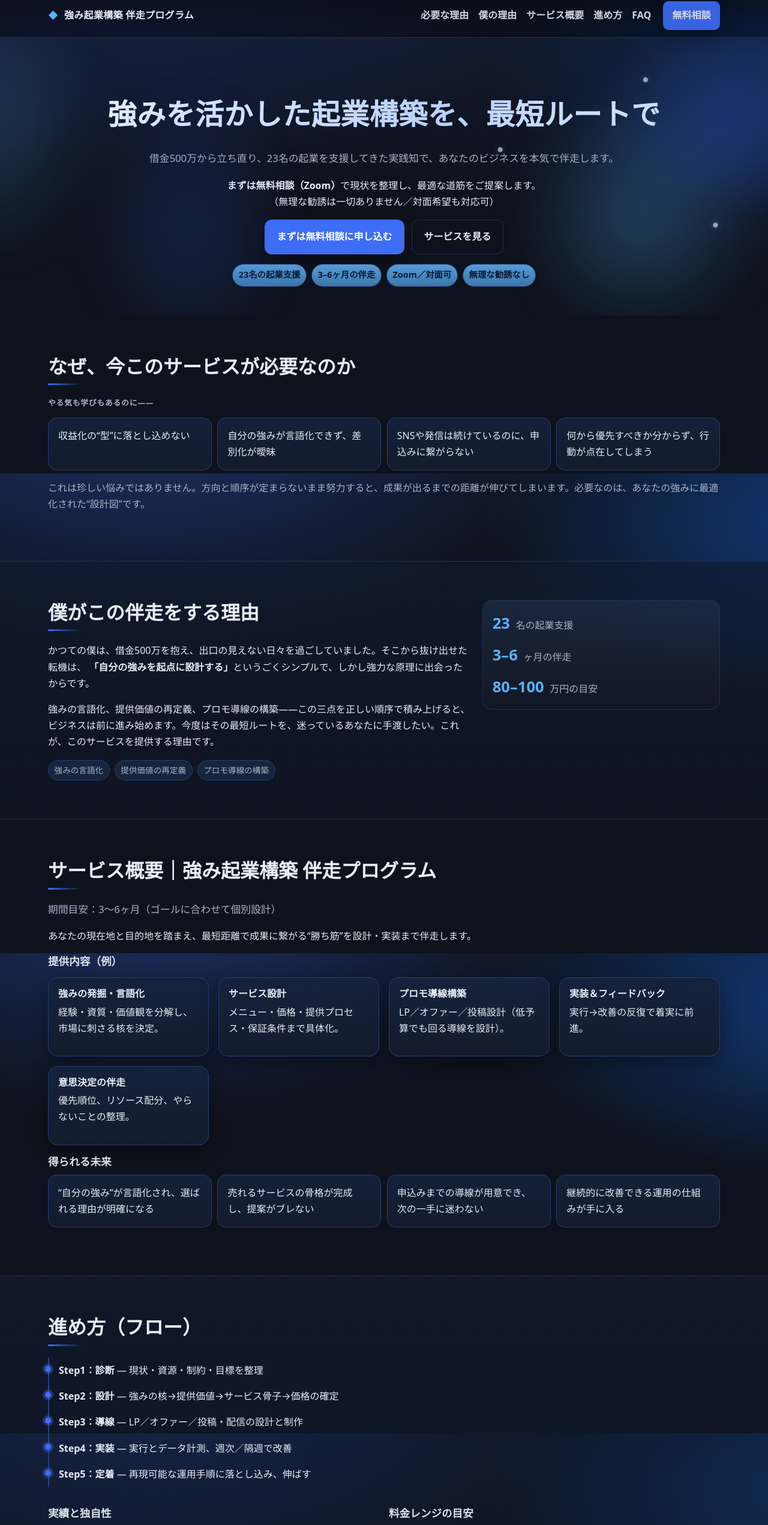
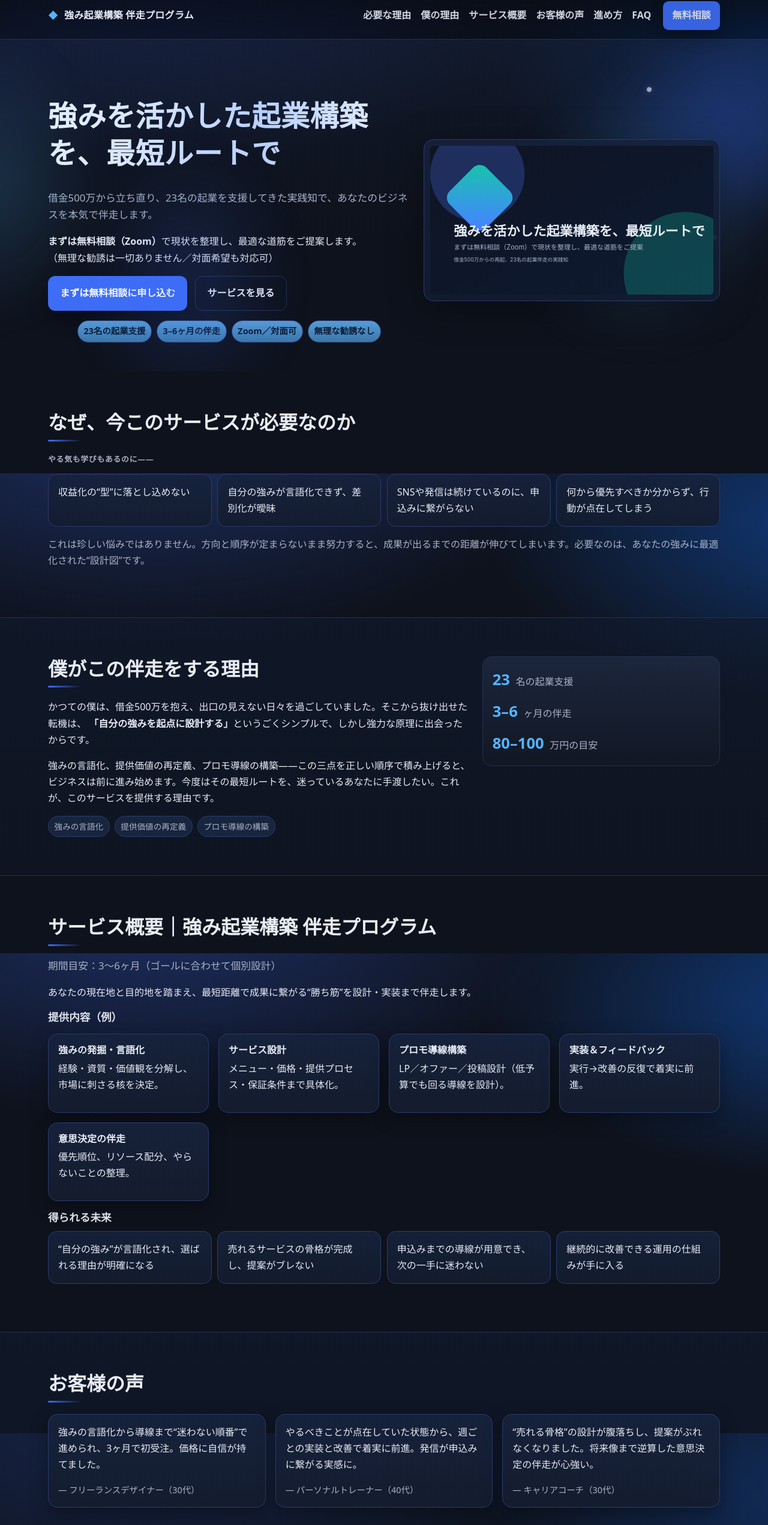
Before and after one commit to s-meiki/optin, a plain HTML site: page index.html in a window 1280 px wide. Shown: the part 11-2553 px from the top of the page at 60% size. Drawn offline with Linux system fonts and the light colour scheme.

Commit message:
拡張: ヒーローに画像枠を追加、テスティモニアル、スクロール連動ナビ＆読了率バーを実装

```diff
--- a/index.html
+++ b/index.html
@@ -34,11 +34,13 @@
           <a href="#why">必要な理由</a>
           <a href="#reason">僕の理由</a>
           <a href="#program">サービス概要</a>
+          <a href="#voices">お客様の声</a>
           <a href="#flow">進め方</a>
           <a href="#faq">FAQ</a>
           <a class="btn primary small" href="#apply">無料相談</a>
         </nav>
       </div>
+      <div class="progress-bar" aria-hidden="true"><span></span></div>
     </header>
 
     <main>
@@ -55,6 +57,8 @@
           </div>
         </div>
         <div class="container hero-inner">
+          <div class="hero-grid">
+            <div class="hero-copy">
               <h1 class="hero-title">強みを活かした起業構築を、最短ルートで</h1>
               <p class="lead">
                 借金500万から立ち直り、23名の起業を支援してきた実践知で、あなたのビジネスを本気で伴走します。
@@ -72,6 +76,11 @@
                 <span class="chip" role="listitem">3–6ヶ月の伴走</span>
                 <span class="chip" role="listitem">Zoom／対面可</span>
                 <span class="chip" role="listitem">無理な勧誘なし</span>
+              </div>
+            </div>
+            <figure class="hero-media" aria-hidden="true">
+              <img src="assets/ogp.svg" alt="" loading="eager" decoding="async" />
+            </figure>
           </div>
         </div>
       </section>
@@ -162,6 +171,32 @@
             <li>売れるサービスの骨格が完成し、提案がブレない</li>
             <li>申込みまでの導線が用意でき、次の一手に迷わない</li>
             <li>継続的に改善できる運用の仕組みが手に入る</li>
+          </ul>
+        </div>
+      </section>
+
+      <section id="voices" class="section alt">
+        <div class="container">
+          <h2 class="section-title">お客様の声</h2>
+          <ul class="grid testimonials">
+            <li>
+              <blockquote>
+                <p>強みの言語化から導線まで“迷わない順番”で進められ、3ヶ月で初受注。価格に自信が持てました。</p>
+                <footer>— フリーランスデザイナー（30代）</footer>
+              </blockquote>
+            </li>
+            <li>
+              <blockquote>
+                <p>やるべきことが点在していた状態から、週ごとの実装と改善で着実に前進。発信が申込みに繋がる実感に。</p>
+                <footer>— パーソナルトレーナー（40代）</footer>
+              </blockquote>
+            </li>
+            <li>
+              <blockquote>
+                <p>“売れる骨格”の設計が腹落ちし、提案がぶれなくなりました。将来像まで逆算した意思決定の伴走が心強い。</p>
+                <footer>— キャリアコーチ（30代）</footer>
+              </blockquote>
+            </li>
           </ul>
         </div>
       </section>
--- a/script.js
+++ b/script.js
@@ -41,6 +41,32 @@ if (heroEl && parallaxEls.length && !prefersReduced) {
   window.addEventListener('resize', onScrollP);
   parallax();
 }
+
+// Scroll spy + reading progress
+const navLinks = Array.from(document.querySelectorAll('.site-header .nav a[href^="#"]'));
+const sections = navLinks
+  .map((a) => document.querySelector(a.getAttribute('href')))
+  .filter(Boolean);
+const progressEl = document.querySelector('.progress-bar span');
+
+const onScrollSpy = () => {
+  const y = window.scrollY + 80; // offset for sticky header
+  let current = null;
+  sections.forEach((sec) => {
+    const top = sec.offsetTop; const bottom = top + sec.offsetHeight;
+    if (y >= top && y < bottom) current = sec.id;
+  });
+  navLinks.forEach((a) => a.classList.toggle('active', a.getAttribute('href') === `#${current}`));
+
+  if (progressEl) {
+    const docH = document.documentElement.scrollHeight - window.innerHeight;
+    const ratio = docH > 0 ? Math.min(1, Math.max(0, window.scrollY / docH)) : 0;
+    progressEl.style.width = `${ratio * 100}%`;
+  }
+};
+window.addEventListener('scroll', onScrollSpy, { passive: true });
+window.addEventListener('resize', onScrollSpy);
+onScrollSpy();
 
 // FAQ accordion
 document.querySelectorAll('.faq-q').forEach((btn) => {
--- a/styles.css
+++ b/styles.css
@@ -69,14 +69,23 @@ ul, ol { margin: 0 0 1em 1.2em; }
 .nav { display: flex; align-items: center; gap: 1rem; }
 .nav a { color: var(--text); text-decoration: none; font-weight: 600; opacity: .9; }
 .nav a:hover { opacity: 1; }
+.nav a.active { color: var(--accent); }
 .nav .primary.small { margin-left: .25rem; }
 
 /* ========== Hero ========== */
 .hero { padding: 6rem 0 3rem; background: linear-gradient(180deg, rgba(19,28,50,.6) 0%, rgba(19,28,50,0) 60%); }
-.hero-inner { text-align: center; }
+.hero-inner { }
 .hero-title { font-size: clamp(1.6rem, 2.5vw + 1rem, 3rem); font-weight: 900; letter-spacing: .01em; background: linear-gradient(90deg, #eaf2ff 0%, #b8d0ff 60%, #eaf2ff 100%); -webkit-background-clip: text; background-clip: text; color: transparent; }
 .lead { font-size: 1.05rem; color: var(--muted); }
-.cta-group { display: flex; gap: .8rem; flex-wrap: wrap; justify-content: center; margin-top: 1rem; }
+.cta-group { display: flex; gap: .8rem; flex-wrap: wrap; justify-content: flex-start; margin-top: 1rem; }
+
+/* Hero layout */
+.hero-grid { display: grid; align-items: center; gap: 1.4rem; grid-template-columns: 1fr; }
+@media (min-width: 960px) { .hero-grid { grid-template-columns: 1.1fr .9fr; } }
+.hero-copy { text-align: left; }
+.hero-media { margin: 0; display: none; align-items: center; justify-content: center; }
+.hero-media img { width: 100%; height: auto; max-height: 420px; object-fit: contain; filter: drop-shadow(0 10px 30px rgba(0,0,0,.35)) saturate(110%); border-radius: 16px; background: linear-gradient(180deg, rgba(22,34,60,.9), rgba(20,28,46,.9)); border: 1px solid color-mix(in lab, var(--primary) 18%, var(--border)); padding: 10px; }
+@media (min-width: 900px) { .hero-media { display: flex; } }
 
 /* Hero decor */
 .hero { position: relative; overflow: hidden; }
@@ -153,6 +162,16 @@ ul, ol { margin: 0 0 1em 1.2em; }
 .timeline li { padding: .5rem 0 .5rem 1rem; position: relative; }
 .timeline li::before { content: ""; position: absolute; left: -7px; top: 14px; width: 10px; height: 10px; background: var(--primary); border-radius: 50%; box-shadow: 0 0 0 4px color-mix(in lab, var(--primary) 35%, transparent); }
 
+/* Testimonials */
+.testimonials { list-style: none; padding: 0; margin: 1rem 0 0; grid-template-columns: repeat(auto-fit, minmax(260px, 1fr)); }
+.testimonials li { background: linear-gradient(180deg, rgba(22,34,60,.95), rgba(20,28,46,.95)); border: 1px solid color-mix(in lab, var(--primary) 18%, var(--border)); border-radius: 1rem; padding: 1rem; box-shadow: var(--shadow); }
+.testimonials blockquote { margin: 0; }
+.testimonials footer { margin-top: .6rem; color: var(--muted); font-size: .9rem; }
+
+/* Reading progress bar */
+.progress-bar { position: sticky; top: 0; height: 3px; background: transparent; z-index: 60; }
+.progress-bar span { display: block; height: 100%; width: 0%; background: linear-gradient(90deg, var(--accent), var(--primary)); transition: width .1s linear; }
+
 .meta { list-style: none; padding: 0; margin: 1rem 0; color: var(--muted); }
 .meta li { margin: .25rem 0; }
 
```
Lines whose indentation alone changed are shown as unchanged.
